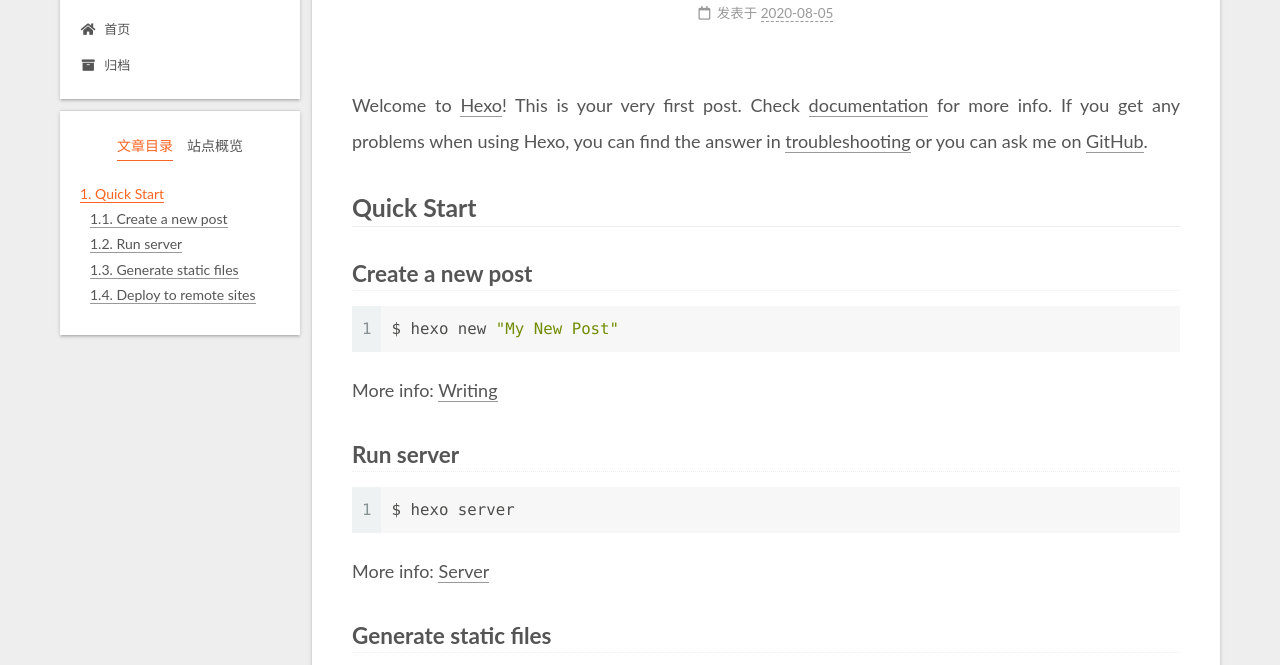
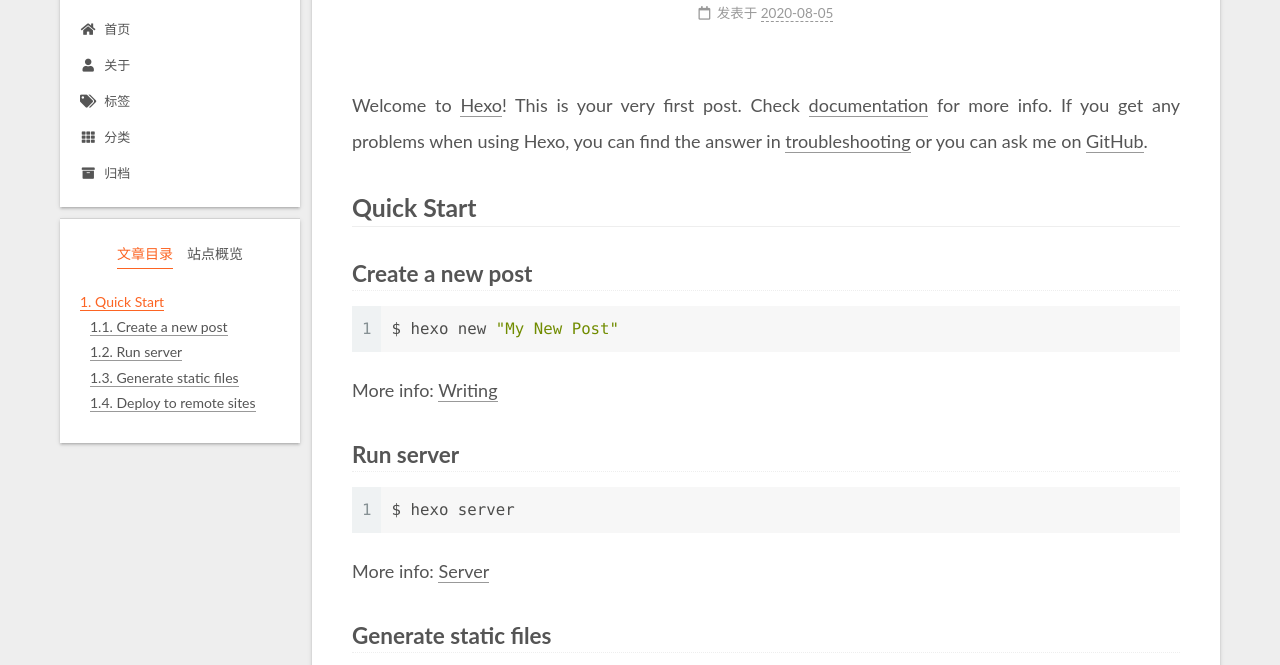
Before and after one commit to dodo-jojo/dodo-jojo.github.io, a plain HTML site: page 2020/08/05/hello-world/index.html in a window 1280 px wide. Shown: the part 87-752 px from the top of the page. Drawn offline with Linux system fonts and the light colour scheme.

Commit message:
Site updated: 2020-08-05 16:53:57

```diff
--- a/2020/08/05/hello-world/index.html
+++ b/2020/08/05/hello-world/index.html
@@ -115,6 +115,21 @@
         <li class="menu-item menu-item-home">
 
     <a href="/" rel="section"><i class="fa fa-home fa-fw"></i>首页</a>
+
+  </li>
+        <li class="menu-item menu-item-about">
+
+    <a href="/about/" rel="section"><i class="fa fa-user fa-fw"></i>关于</a>
+
+  </li>
+        <li class="menu-item menu-item-tags">
+
+    <a href="/tags/" rel="section"><i class="fa fa-tags fa-fw"></i>标签</a>
+
+  </li>
+        <li class="menu-item menu-item-categories">
+
+    <a href="/categories/" rel="section"><i class="fa fa-th fa-fw"></i>分类</a>
 
   </li>
         <li class="menu-item menu-item-archives">
--- a/css/main.css
+++ b/css/main.css
@@ -1168,7 +1168,7 @@
 }
 .links-of-author a::before,
 .links-of-author span.exturl::before {
-  background: #96b65d;
+  background: #df7e47;
   border-radius: 50%;
   content: ' ';
   display: inline-block;
```
Also changed, not shown: archives/2020/08/index.html (+15 -0 lines), archives/2020/index.html (+15 -0 lines), archives/index.html (+15 -0 lines), index.html (+15 -0 lines).
